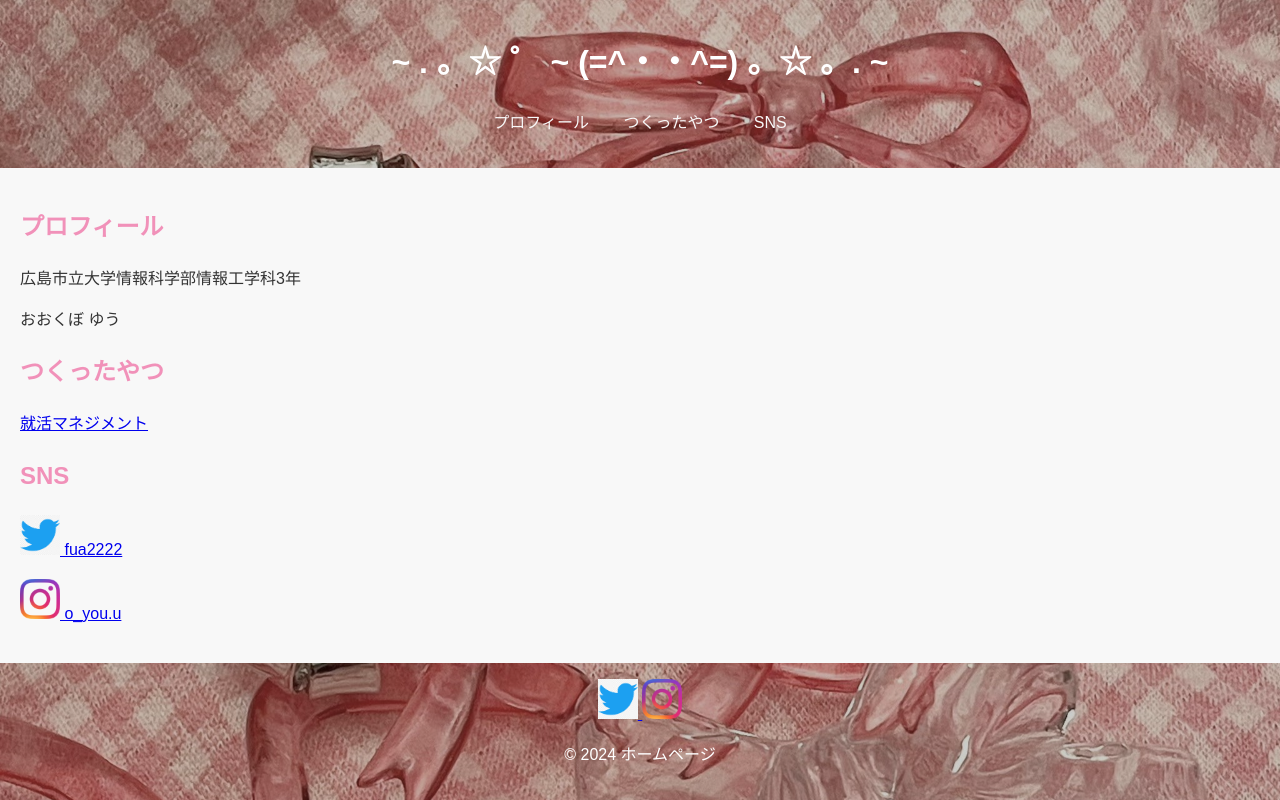
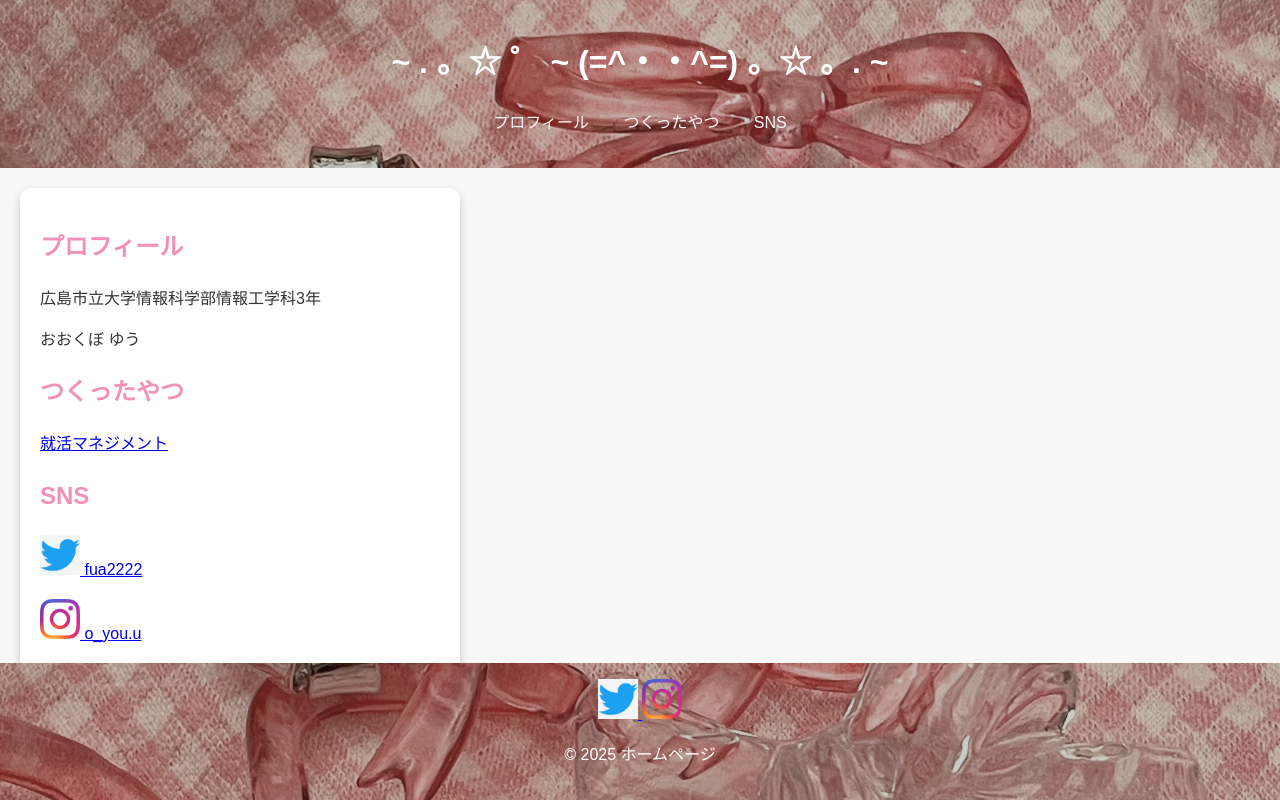
Before and after one commit to yuu0418/myhomepage, a website: page front/index.html in a window 1280 px wide. Drawn offline with Linux system fonts and the light colour scheme.

Commit message:
class in

```diff
--- a/front/index.html
+++ b/front/index.html
@@ -19,6 +19,7 @@
         </nav>
     </header>
     <main>
+        <section class="profile">
             <section id="about">
                 <h2>プロフィール</h2>
                 <p>広島市立大学情報科学部情報工学科3年</p>
@@ -32,7 +33,7 @@
 
             <section id="sns">
                 <h2>SNS</h2>
-            <a href="https://twitter.com/fua2222" target="_blank">
+                <a href="https://twitter.com/a_gs8m" target="_blank">
                     <img src="/picture/twitter-icon.png" alt="Twitter" style="width: 40px; height: 40px;"> fua2222
 
                </a>
@@ -40,7 +41,7 @@
                 <a href="https://www.instagram.com/o_you.u" target="_blank">
                     <img src="/picture/ig-icon.png" alt="Instagram" style="width: 40px; height: 40px;"> o_you.u
                 </a>
-
+            </section>
         </section>
     </main>
     <footer>
@@ -51,7 +52,7 @@
         <a href="https://www.instagram.com/o_you.u" target="_blank">
             <img src="/picture/ig-icon.png" alt="Instagram" style="width: 40px; height: 40px;">
         </a>
-        <p>© 2024 ホームページ</p>
+        <p>© 2025 ホームページ</p>
     </footer>
 </body>
 </html>
--- a/front/styles.css
+++ b/front/styles.css
@@ -61,6 +61,16 @@ main {
     padding: 20px;
 }
 
+.profile {
+    background: white; /* 背景色を白に */
+    padding: 20px; /* 内側の余白 */
+    width: 80%; /* 横幅を80%に */
+    max-width: 400px; /* 最大幅を400pxに */
+    border-radius: 10px; /* 角を丸く */
+    box-shadow: 0 4px 10px rgba(0, 0, 0, 0.2); /* 影をつけて立体感を出す */
+    text-align: left; /* テキストを左揃え */
+}
+
 section {
     margin-bottom: 20px;
 }
```
Lines whose indentation alone changed are shown as unchanged.
